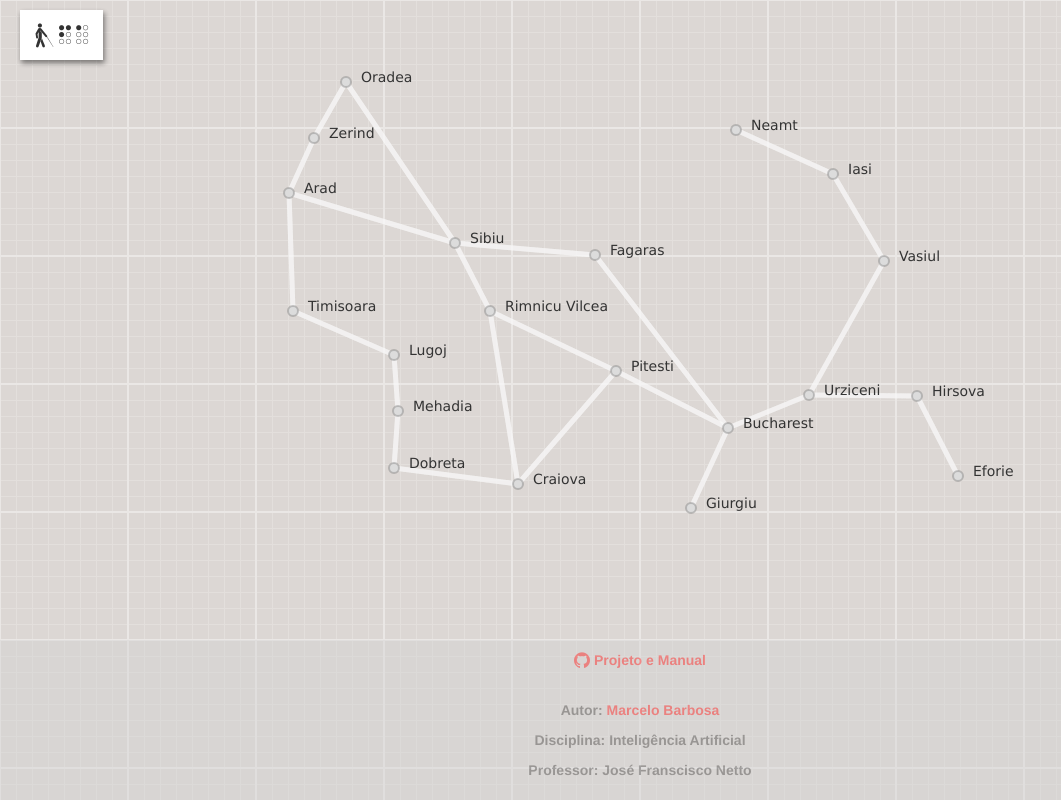
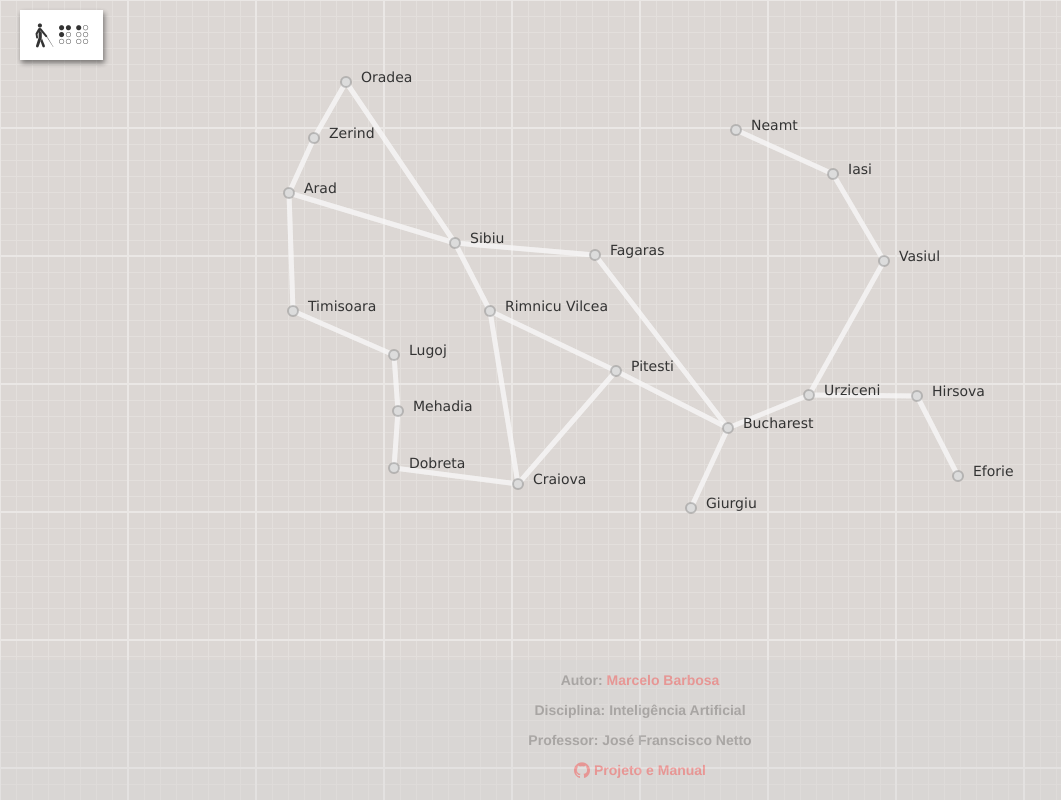
Before and after one commit to marcelobns/search-a-star, a plain HTML site: page index.html in a window 1280 px wide. Shown: the whole page, without its empty margins (0-1061 px from the left). Drawn offline with Linux system fonts and the light colour scheme.

Commit message:
ajuste no footer

```diff
--- a/css/default.css
+++ b/css/default.css
@@ -38,7 +38,7 @@ body {
 	background-color: lightgray;
 	width: 100%;
 	padding: 10px;
-	opacity: 0.4;
+	opacity: 0.3;
 }
 .footer a {
 	color: red;
--- a/index.html
+++ b/index.html
@@ -66,10 +66,10 @@
         </div>
         <div class="footer">
             <div id="footer">
-                <p><a href="https://github.com/marcelobns/search-a-star" target="_blank"><i class="fa fa-github fa-lg"></i> Projeto e Manual</a></p><br>
                 <p>Autor: <a href="https://github.com/marcelobns" target="_blank">Marcelo Barbosa</a></p>
                 <p>Disciplina: Inteligência Artificial</p>
                 <p>Professor: José Franscisco Netto</p>
+                <p><a href="https://github.com/marcelobns/search-a-star" target="_blank"><i class="fa fa-github fa-lg"></i> Projeto e Manual</a></p>
             </div>
         </div>
         <script src="js/lib/jquery.min.js" charset="utf-8"></script>
```
